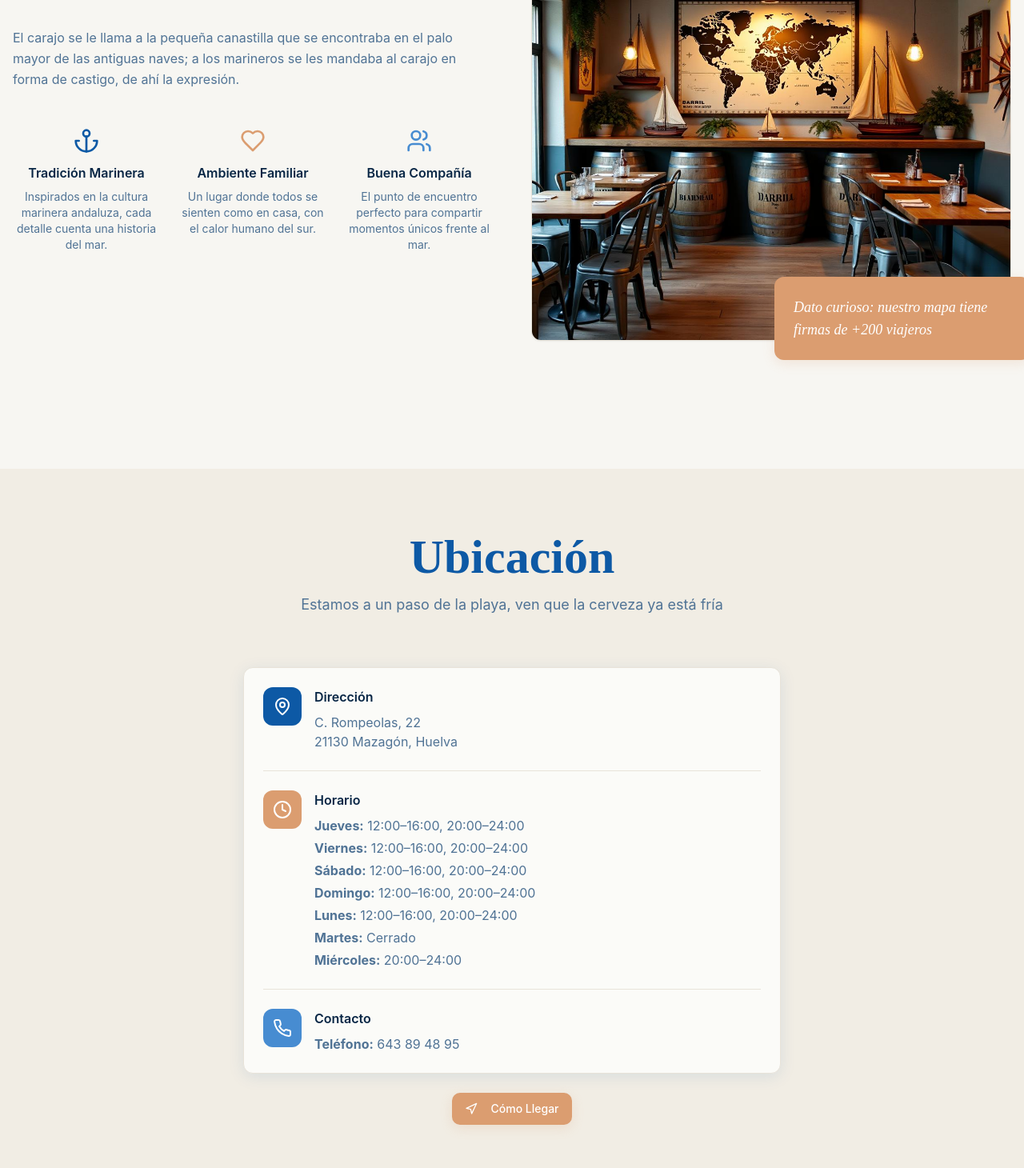
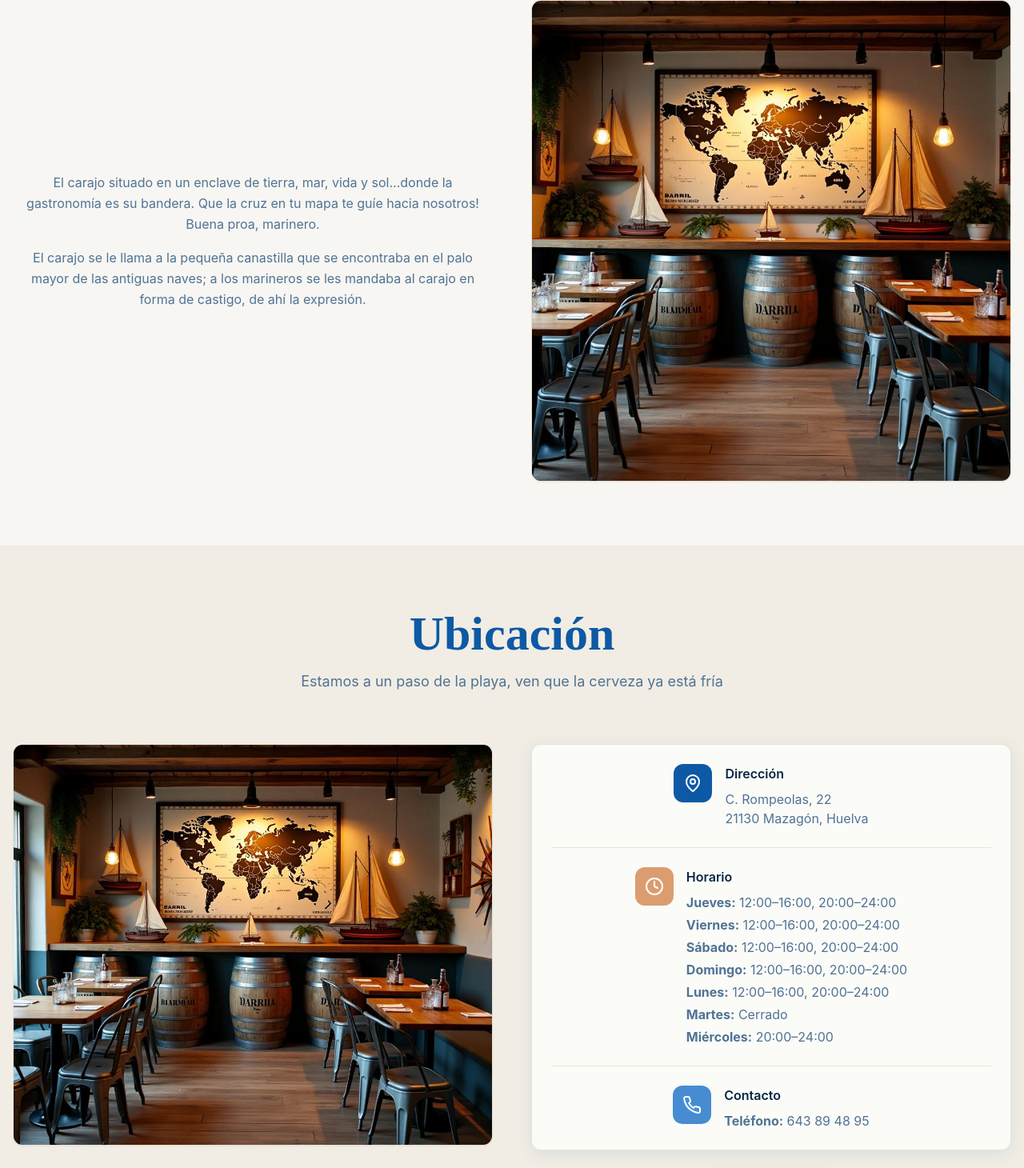
Before and after one commit to alefernaandez/elcarajo-playa-web, a React (Vite) app: page / in a window 1280 px wide. Shown: the part 1900-3360 px from the top of the page at 80% size. Built offline with nearby package versions, Linux system fonts and the light colour scheme.

Commit message:
feat(nosotros): cards arriba y copy centrado + imagen más grande; feat(ubicacion): layout 2 columnas (imagen+card) y centrado interno

```diff
--- a/src/components/AboutUsSection.tsx
+++ b/src/components/AboutUsSection.tsx
@@ -10,35 +10,15 @@ const AboutUsSection = () => {
     Users: <Users className="w-8 h-8 text-ocean-light" />,
   };
 
-
-
   return (
     <section id="nosotros" className="py-20 bg-background">
       <div className="container mx-auto px-4">
-        {/* Header */}
+        {/* Header con cards */}
         <div className="text-center mb-16">
-          <h2 className="font-script text-5xl md:text-6xl font-bold text-ocean mb-4">
+          <h2 className="font-script text-5xl md:text-6xl font-bold text-ocean mb-8">
             Sobre Nosotros
           </h2>
-          <p className="text-lg text-muted-foreground max-w-3xl mx-auto">
-            El carajo situado en un enclave de tierra, mar, vida y sol...donde la gastronomía es su bandera.
-            Que la cruz en tu mapa te guíe hacia nosotros! Buena proa, marinero.
-          </p>
-        </div>
-
-        {/* First Section: About Us */}
-        <div className="grid lg:grid-cols-2 gap-12 items-center mb-20">
-          {/* Text Content */}
-          <div className="space-y-6">
-            <div className="space-y-4 text-muted-foreground">
-              <p className="leading-relaxed">
-                El carajo se le llama a la pequeña canastilla que se encontraba en el palo mayor de las antiguas naves;
-                a los marineros se les mandaba al carajo en forma de castigo, de ahí la expresión.
-              </p>
-            </div>
-
-            {/* Features Grid */}
-            <div className="grid sm:grid-cols-3 gap-6 pt-6">
+          <div className="grid sm:grid-cols-3 gap-6 max-w-5xl mx-auto">
             {FEATURES.map((feature, index) => (
               <div key={index} className="text-center group">
                 <div className="mb-3 flex justify-center group-hover:scale-110 transition-transform duration-300">
@@ -51,28 +31,31 @@ const AboutUsSection = () => {
           </div>
         </div>
 
-          {/* Image */}
+        {/* Cuerpo: texto a la izquierda (centrado) e imagen grande a la derecha */}
+        <div className="grid lg:grid-cols-2 gap-12 items-center">
+          <div className="mx-auto text-center max-w-xl">
+            <p className="text-muted-foreground leading-relaxed mb-4">
+              El carajo situado en un enclave de tierra, mar, vida y sol...donde la gastronomía es su bandera.
+              Que la cruz en tu mapa te guíe hacia nosotros! Buena proa, marinero.
+            </p>
+            <p className="text-muted-foreground leading-relaxed">
+              El carajo se le llama a la pequeña canastilla que se encontraba en el palo mayor de las antiguas naves;
+              a los marineros se les mandaba al carajo en forma de castigo, de ahí la expresión.
+            </p>
+          </div>
+
           <div className="relative">
             <Card className="overflow-hidden shadow-nautical">
               <CardContent className="p-0">
                 <img
                   src={barInteriorImage}
                   alt="Interior de El Carajo con decoración marinera"
-                  className="w-full h-[500px] object-cover hover:scale-105 transition-transform duration-700"
+                  className="w-full h-[600px] object-cover hover:scale-105 transition-transform duration-700"
                 />
               </CardContent>
             </Card>
-
-            {/* Dato Curioso breve */}
-            <div className="absolute -bottom-6 -right-6 bg-wood text-white p-6 rounded-lg shadow-beer max-w-xs">
-              <p className="font-script text-lg italic">
-                Dato curioso: nuestro mapa tiene firmas de +200 viajeros
-              </p>
           </div>
         </div>
-        </div>
-
-
       </div>
     </section>
   );
--- a/src/components/LocationSection.tsx
+++ b/src/components/LocationSection.tsx
@@ -2,6 +2,7 @@ import { Card, CardContent } from '@/components/ui/card';
 import { Button } from '@/components/ui/button';
 import { Separator } from '@/components/ui/separator';
 import { MapPin, Clock, Phone, Navigation } from 'lucide-react';
+import barInteriorImage from '@/assets/bar-interior.jpg';
 
 const LocationSection = () => {
   return (
@@ -17,14 +18,29 @@ const LocationSection = () => {
           </p>
         </div>
 
-        <div className="max-w-2xl mx-auto">
+        <div className="grid lg:grid-cols-2 gap-12 items-start">
+          {/* Imagen izquierda (temporal) */}
+          <div>
+            <Card className="overflow-hidden shadow-nautical">
+              <CardContent className="p-0">
+                <img
+                  src={barInteriorImage}
+                  alt="Vista del local"
+                  className="w-full h-[500px] object-cover"
+                />
+              </CardContent>
+            </Card>
+          </div>
+
+          {/* Card derecha */}
+          <div>
             <Card className="shadow-soft hover:shadow-nautical transition-shadow duration-300">
-            <CardContent className="p-6 space-y-6">
-              <div className="flex items-start gap-4">
+              <CardContent className="p-6 space-y-6 text-center">
+                <div className="flex items-start gap-4 justify-center">
                   <div className="bg-ocean text-white p-3 rounded-lg">
                     <MapPin className="w-6 h-6" />
                   </div>
-                <div>
+                  <div className="text-left">
                     <h3 className="font-semibold text-foreground mb-2">Dirección</h3>
                     <p className="text-muted-foreground">
                       C. Rompeolas, 22<br />
@@ -35,11 +51,11 @@ const LocationSection = () => {
 
                 <Separator />
 
-              <div className="flex items-start gap-4">
+                <div className="flex items-start gap-4 justify-center">
                   <div className="bg-wood text-white p-3 rounded-lg">
                     <Clock className="w-6 h-6" />
                   </div>
-                <div>
+                  <div className="text-left">
                     <h3 className="font-semibold text-foreground mb-2">Horario</h3>
                     <div className="text-muted-foreground space-y-1">
                       <p><strong>Jueves:</strong> 12:00–16:00, 20:00–24:00</p>
@@ -55,11 +71,11 @@ const LocationSection = () => {
 
                 <Separator />
 
-              <div className="flex items-start gap-4">
+                <div className="flex items-start gap-4 justify-center">
                   <div className="bg-ocean-light text-white p-3 rounded-lg">
                     <Phone className="w-6 h-6" />
                   </div>
-                <div>
+                  <div className="text-left">
                     <h3 className="font-semibold text-foreground mb-2">Contacto</h3>
                     <div className="text-muted-foreground space-y-1">
                       <p><strong>Teléfono:</strong> 643 89 48 95</p>
@@ -80,6 +96,7 @@ const LocationSection = () => {
             </div>
           </div>
         </div>
+      </div>
     </section>
   );
 };
```
Lines whose indentation alone changed are shown as unchanged.
